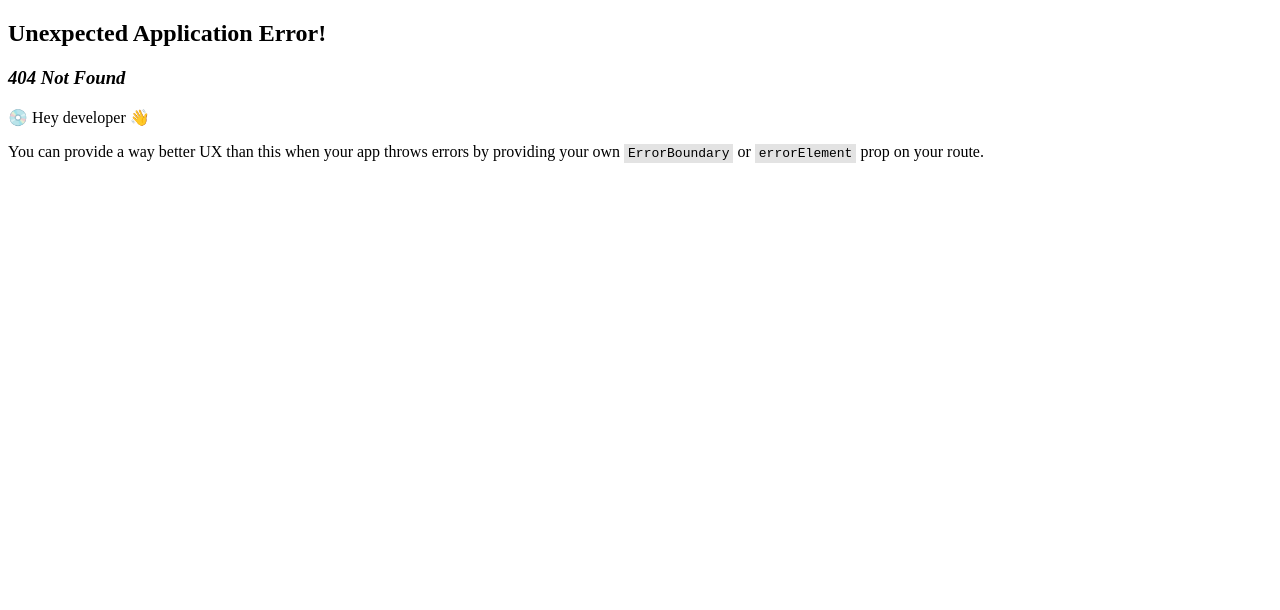
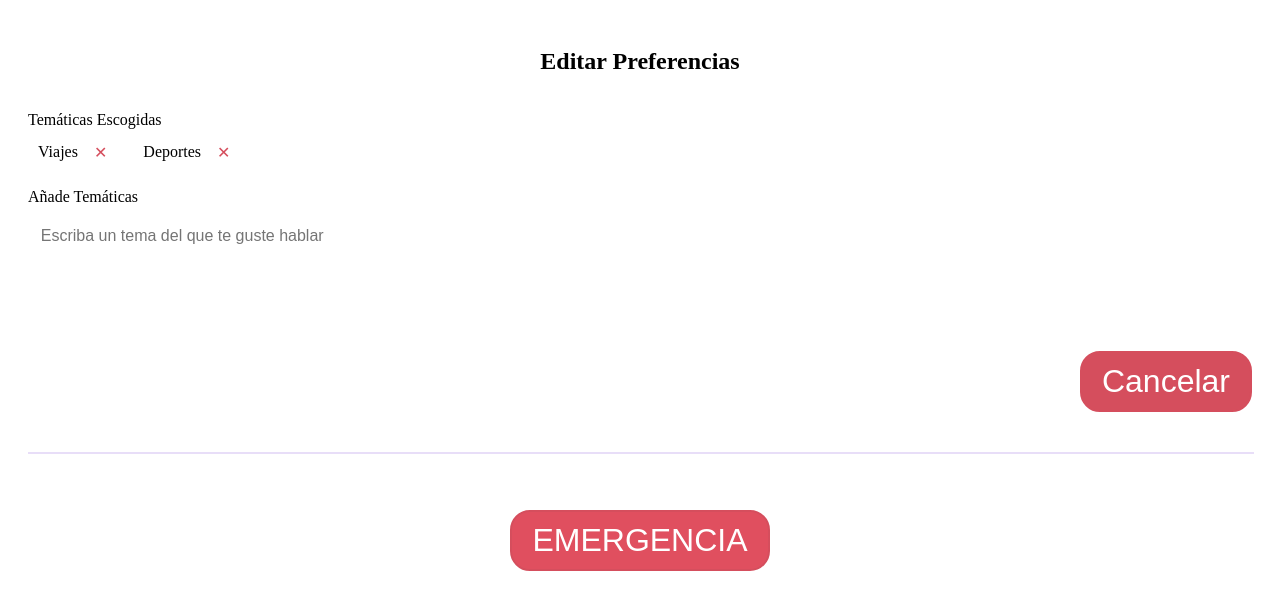
Before and after one commit to helopgom/B-Care, a React (Vite) app: page /editPreferences in a window 1280 px wide. Before the commit this address had no page. Shown: the top 610 px of the page. Built offline with nearby package versions, Linux system fonts and the light colour scheme.

Commit message:
Create Edit Preferences, Edit PersonalData and My Account. Add 112 vinculation. Styles and buttons are missing

```diff
--- a/src/components/Card/Card.jsx
+++ b/src/components/Card/Card.jsx
@@ -1,24 +1,18 @@
 import React from "react";
 import "./Card.css";
 
-const Card = ({ title, content, iconUrl }) => {
+const Card = ({ title, content, onIconClick }) => {
   return (
     <div className="card">
-      <h3 className="card-title">{title}</h3>
+      <h3>{title}</h3>
       <div className="card-content">
         {Object.values(content).map((value, index) => (
-          <p key={index} className="card-item">
-            {value}
-          </p>
+          <p key={index}>{value}</p>
         ))}
       </div>
-      <a href={iconUrl} className="card-icon-link">
-        <img
-          src="public/assets/edit.svg"
-          alt="Edit Icon"
-          className="card-icon"
-        />
-      </a>
+      <button className="edit-icon-button" onClick={onIconClick}>
+        <img src="public/assets/edit.svg" alt="Editar" className="edit-icon" />
+      </button>
     </div>
   );
 };
--- a/src/components/Footer/Footer.jsx
+++ b/src/components/Footer/Footer.jsx
@@ -3,6 +3,10 @@ import "./footer.css";
 import Button from "../Button/Button";
 
 const Footer = () => {
+  const handleEmergencyClick = () => {
+    window.location.href = "tel:112";
+  };
+
   return (
     <div className="footer-container">
       <hr id="separator" />
@@ -12,7 +16,7 @@ const Footer = () => {
           backgroundColor="var(--lightRed)"
           textColor="var(--white)"
           borderColor="var(--red)"
-          url="#"
+          onClick={handleEmergencyClick}
         />
       </div>
     </div>
--- /dev/null
+++ b/src/pages/EditPersonalData/EditPersonalData.jsx
@@ -0,0 +1,64 @@
+import React, { useState } from "react";
+import "./editPersonalData.css";
+import Footer from "../../components/Footer/Footer";
+import { useNavigate } from "react-router-dom";
+
+const EditPersonalData = () => {
+  const [name, setName] = useState("");
+  const [birthDate, setBirthDate] = useState("");
+  const [phone, setPhone] = useState("");
+  const navigate = useNavigate();
+
+  const handleSave = () => {
+    // Aquí iría la lógica para guardar los datos a través del CRUD
+    console.log("Datos guardados:", { name, birthDate, phone });
+    navigate("/myaccount"); // Navegar de vuelta a "MyAccount" después de guardar
+  };
+
+  const handleCancel = () => {
+    navigate("/myaccount"); // Navegar de vuelta a "MyAccount" si se cancela
+  };
+
+  return (
+    <div className="edit-personal-data-container">
+      <h2>Editar Datos Personales</h2>
+      <form>
+        <div className="form-group">
+          <label>Nombre</label>
+          <input
+            type="text"
+            value={name}
+            onChange={(e) => setName(e.target.value)}
+          />
+        </div>
+        <div className="form-group">
+          <label>Fecha de Nacimiento</label>
+          <input
+            type="date"
+            value={birthDate}
+            onChange={(e) => setBirthDate(e.target.value)}
+          />
+        </div>
+        <div className="form-group">
+          <label>Teléfono</label>
+          <input
+            type="tel"
+            value={phone}
+            onChange={(e) => setPhone(e.target.value)}
+          />
+        </div>
+        <div className="button-group">
+          <button type="button" onClick={handleSave}>
+            Guardar
+          </button>
+          <button type="button" onClick={handleCancel}>
+            Cancelar
+          </button>
+        </div>
+      </form>
+      <Footer />
+    </div>
+  );
+};
+
+export default EditPersonalData;
--- /dev/null
+++ b/src/pages/EditPersonalData/editPersonalData.css
@@ -0,0 +1,38 @@
+.edit-personal-data-container {
+  padding: 2em;
+  max-width: 600px;
+  margin: 0 auto;
+}
+
+h2 {
+  text-align: center;
+  margin-bottom: 1.5em;
+}
+
+.edit-form {
+  display: flex;
+  flex-direction: column;
+}
+
+.form-group {
+  margin-bottom: 1.5em;
+}
+
+.form-group label {
+  display: block;
+  margin-bottom: 0.5em;
+}
+
+.form-group input {
+  width: 100%;
+  padding: 0.8em;
+  font-size: 1em;
+  border: 1px solid var(--border-color-secondary);
+  border-radius: 4px;
+}
+
+.button-group {
+  display: flex;
+  justify-content: space-between;
+  margin-top: 2em;
+}
--- /dev/null
+++ b/src/pages/EditPreferences/EditPreferences.jsx
@@ -0,0 +1,85 @@
+import React, { useState } from "react";
+import "./editPreferences.css";
+import Button from "../../components/Button/Button";
+import Footer from "../../components/Footer/Footer";
+import { useNavigate } from "react-router-dom";
+
+const EditPreferences = () => {
+  const [selectedTopics, setSelectedTopics] = useState(["Viajes", "Deportes"]); // Temáticas ya seleccionadas
+  const [newTopic, setNewTopic] = useState("");
+  const navigate = useNavigate();
+
+  const handleAddTopic = () => {
+    if (newTopic.trim() !== "" && !selectedTopics.includes(newTopic)) {
+      setSelectedTopics([...selectedTopics, newTopic]);
+      setNewTopic(""); // Limpia el campo de entrada después de añadir
+    }
+  };
+
+  const handleRemoveTopic = (topic) => {
+    setSelectedTopics(selectedTopics.filter((t) => t !== topic));
+  };
+
+  const handleSave = () => {
+    // Aquí iría la lógica para guardar las preferencias a través del CRUD
+    console.log("Temáticas guardadas:", selectedTopics);
+    navigate("/myaccount"); // Navegar de vuelta a "MyAccount" después de guardar
+  };
+
+  const handleCancel = () => {
+    navigate("/myaccount"); // Navegar de vuelta a "MyAccount" si se cancela
+  };
+
+  return (
+    <div className="edit-preferences-container">
+      <h2>Editar Preferencias</h2>
+      <div className="form-group">
+        <label>Temáticas Escogidas</label>
+        <div className="selected-topics">
+          {selectedTopics.map((topic, index) => (
+            <div key={index} className="topic-item">
+              {topic}
+              <button
+                className="remove-topic-button"
+                onClick={() => handleRemoveTopic(topic)}
+              >
+                ✕
+              </button>
+            </div>
+          ))}
+        </div>
+      </div>
+      <div className="form-group">
+        <label>Añade Temáticas</label>
+        <input
+          type="text"
+          value={newTopic}
+          onChange={(e) => setNewTopic(e.target.value)}
+          placeholder="Escriba un tema del que te guste hablar"
+        />
+        <button className="add-topic-button" onClick={handleAddTopic}>
+          Añadir
+        </button>
+      </div>
+      <div className="button-group">
+        <Button
+          text="Guardar"
+          backgroundColor="var(--blue)"
+          textColor="var(--white)"
+          borderColor="var(--blue)"
+          onClick={handleSave}
+        />
+        <Button
+          text="Cancelar"
+          backgroundColor="var(--red)"
+          textColor="var(--white)"
+          borderColor="var(--red)"
+          onClick={handleCancel}
+        />
+      </div>
+      <Footer />
+    </div>
+  );
+};
+
+export default EditPreferences;
--- /dev/null
+++ b/src/pages/EditPreferences/editPreferences.css
@@ -0,0 +1,46 @@
+.edit-preferences-container {
+  padding: 20px;
+}
+
+.form-group {
+  margin-bottom: 20px;
+}
+
+.selected-topics {
+  display: flex;
+  flex-wrap: wrap;
+  gap: 10px;
+}
+
+.topic-item {
+  background-color: var(--light-gray);
+  padding: 5px 10px;
+  border-radius: 10px;
+  display: flex;
+  align-items: center;
+}
+
+.remove-topic-button {
+  background-color: transparent;
+  border: none;
+  color: var(--red);
+  font-size: 16px;
+  cursor: pointer;
+  margin-left: 10px;
+}
+
+.add-topic-button {
+  margin-top: 10px;
+  padding: 8px 16px;
+  background-color: var(--blue);
+  color: var(--white);
+  border: none;
+  border-radius: 5px;
+  cursor: pointer;
+}
+
+.button-group {
+  margin-top: 20px;
+  display: flex;
+  gap: 10px;
+}
--- a/src/pages/MyAccount/MyAccount.jsx
+++ b/src/pages/MyAccount/MyAccount.jsx
@@ -1,22 +1,24 @@
 import React, { useState, useEffect } from "react";
 import "./myAccount.css";
-import Card from "../../components/Card/Card"; // Asegúrate de tener un componente Card
-import Button from "../../components/Button/Button"; // El componente Button para el botón de volver
+import Card from "../../components/Card/Card";
+import Button from "../../components/Button/Button";
+import { useNavigate } from "react-router-dom";
+import Footer from "../../components/Footer/Footer";
 
 const MyAccount = () => {
   const [userData, setUserData] = useState({});
   const [preferences, setPreferences] = useState({});
   const [loading, setLoading] = useState(true);
+  const navigate = useNavigate();
 
   useEffect(() => {
     const fetchData = async () => {
       try {
-        // Simulación de llamadas a la API
-        const userResponse = await fetch("/api/user"); // Reemplaza con tu URL de API
+        const userResponse = await fetch("/api/user");
         const userData = await userResponse.json();
         setUserData(userData);
 
-        const prefsResponse = await fetch("/api/preferences"); // Reemplaza con tu URL de API
+        const prefsResponse = await fetch("/api/preferences");
         const preferences = await prefsResponse.json();
         setPreferences(preferences);
       } catch (error) {
@@ -30,26 +32,43 @@ const MyAccount = () => {
   }, []);
 
   const handleBack = () => {
-    window.history.back(); // Volver a la página anterior en el historial
+    window.history.back();
   };
 
   if (loading) {
-    return <p>Loading...</p>; // Mostrar un mensaje de carga mientras se obtienen los datos
+    return <p>Loading...</p>;
   }
+
+  const handleEditPersonalData = () => {
+    navigate("/editPersonalData");
+  };
+
+  const handleEditPreferences = () => {
+    navigate("/editPreferences");
+  };
 
   return (
     <div className="my-account-container">
       <div className="card-container">
-        <Card title="Mis Datos" content={userData} />
-        <Card title="Preferencias" content={preferences} />
+        <Card
+          title="Mis Datos"
+          content={userData}
+          onIconClick={handleEditPersonalData}
+        />
+        <Card
+          title="Preferencias"
+          content={preferences}
+          onIconClick={handleEditPreferences}
+        />
       </div>
       <Button
         text="Volver"
-        backgroundColor="var(--blue)" // Ajusta el color según sea necesario
+        backgroundColor="var(--blue)"
         textColor="var(--white)"
         borderColor="var(--blue)"
         onClick={handleBack}
       />
+      <Footer />
     </div>
   );
 };
```
Also changed, not shown: src/router/index.jsx (+10 -0 lines).
